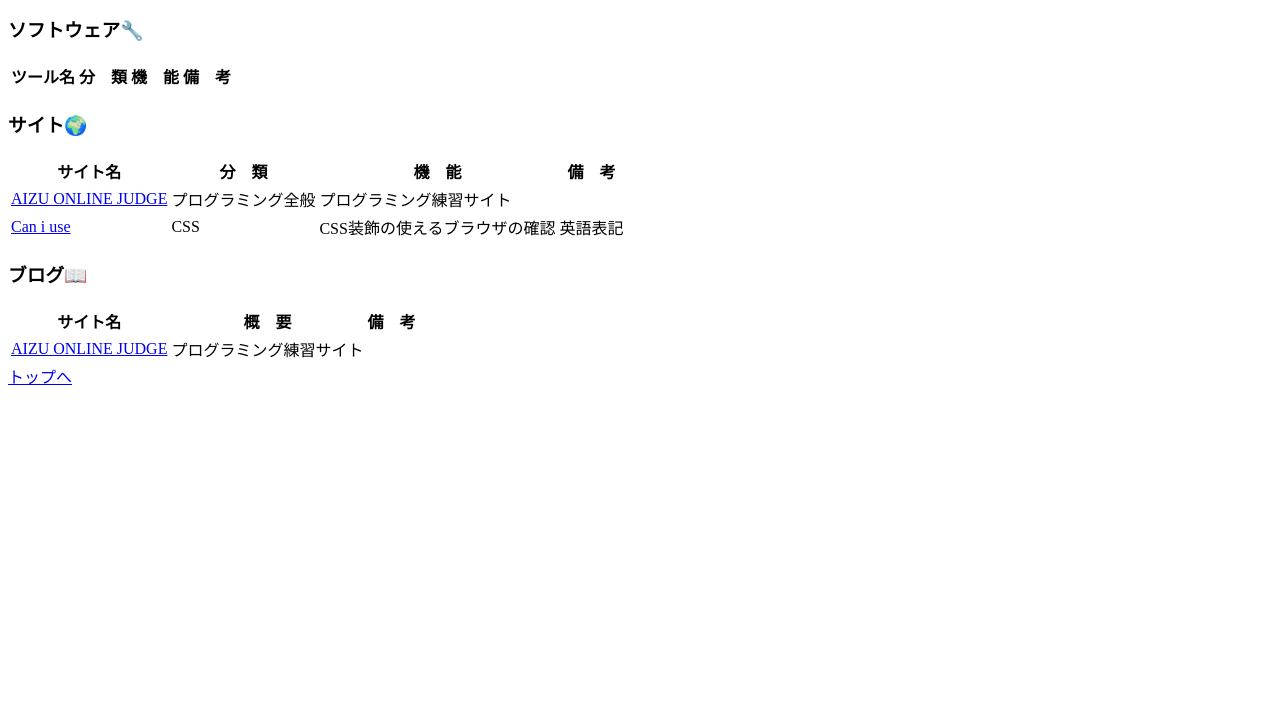
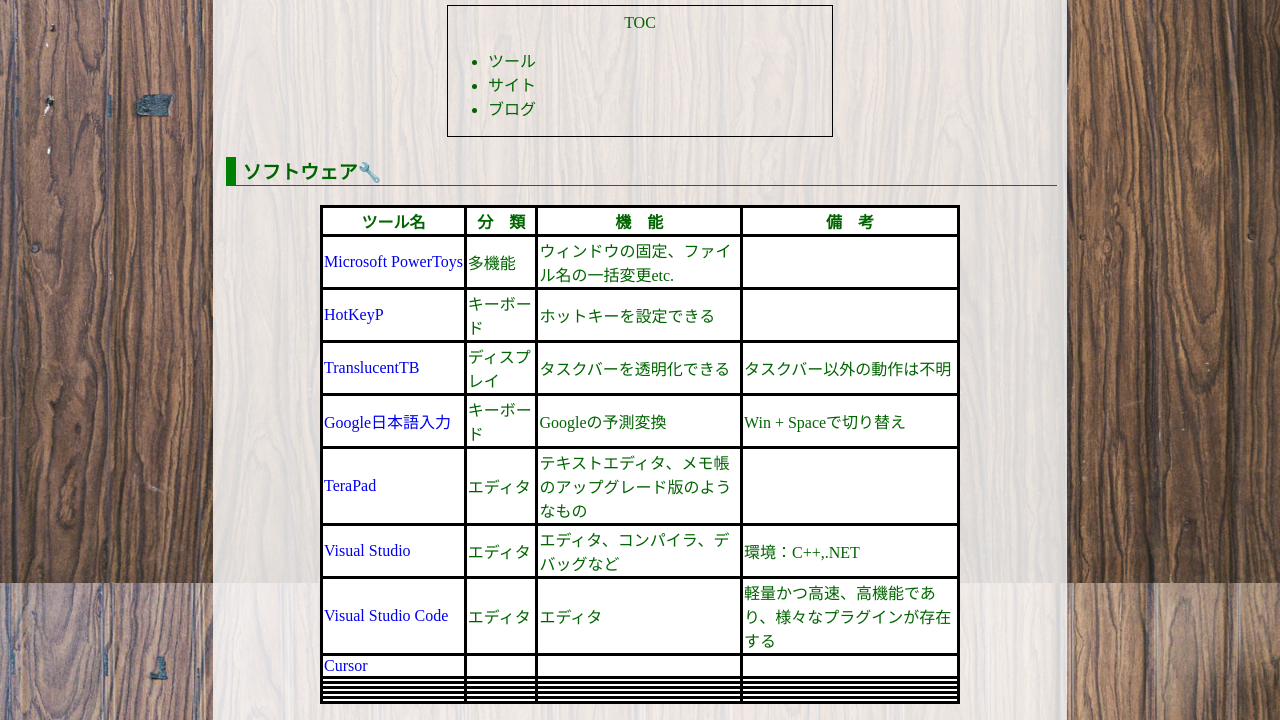
Before and after one commit to PainCorner/ToolSumaryRoot, a plain HTML site: page ToolSummary/html/top.html in a window 1280 px wide. Shown: the part 377-1097 px from the top of the page. Before the commit the page ends 800 px from the top, so only its background shows below. Drawn offline with Linux system fonts and the light colour scheme.

Commit message:
パスの修正
パスの修正を行いました。

```diff
--- a/ToolSummary/css/top.css
+++ b/ToolSummary/css/top.css
@@ -2,7 +2,7 @@
     margin: 0;
     font-family: 游ゴシック;
     color: darkgreen;
-    background-image: url("image/wood.jpg");
+    background-image: url("../image/wood.jpg");
     background-size: cover;
     background-attachment: fixed;
 }
--- a/ToolSummary/html/top.html
+++ b/ToolSummary/html/top.html
@@ -3,7 +3,7 @@
 <head>
     <meta charset="UTF-8">
     <title>ツール・サイト備忘録</title>
-    <style>@import url(css/top.css);</style>
+    <style>@import url(../css/top.css);</style>
 </head>
 <body>
     <h1 id="linkTop">ツール・サイト備忘録</h1>
@@ -93,6 +93,6 @@
             </footer>
         </div>
     </div>
-    <script type="text/javascript" src="javascript/top.js"></script>
+    <script type="text/javascript" src="../javascript/top.js"></script>
 </body>
 </html>
--- a/ToolSummary/javascript/top.js
+++ b/ToolSummary/javascript/top.js
@@ -1,6 +1,6 @@
 function funcTool() {
     // ツールデータをJSONファイルから読み込む
-    fetch("javascript/json/data.json")
+    fetch("../json/data.json")
         .then(response => response.json())
         .then(data => {
             const table = document.getElementById("toolTable");
```
